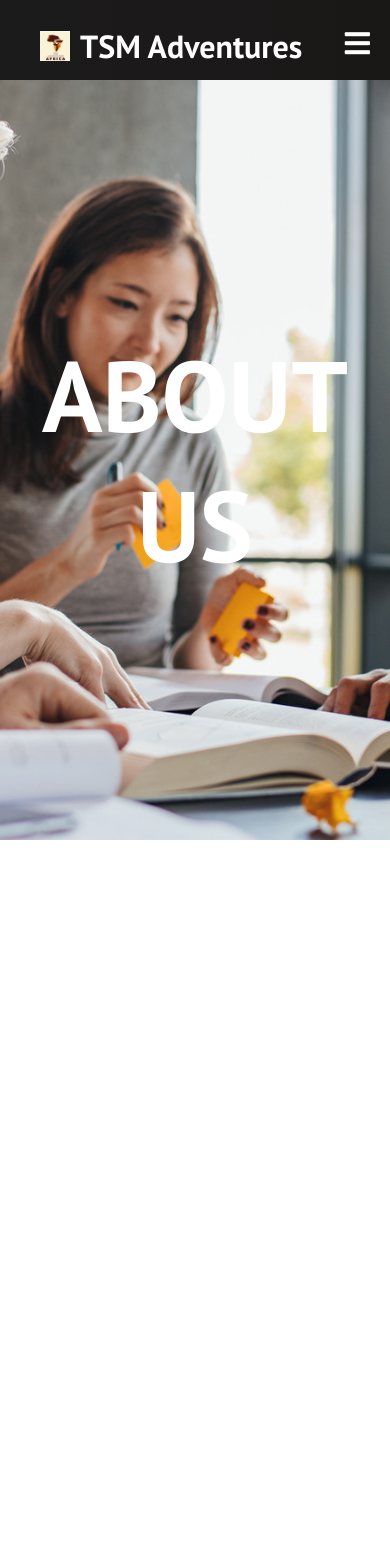
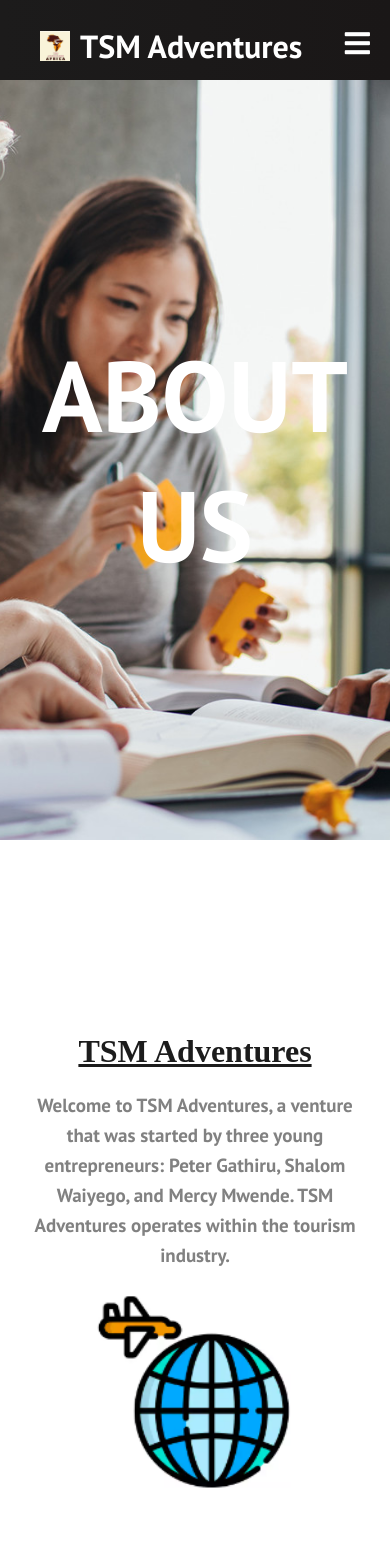
Before and after one commit to mikemwai/tsmadventures, a React (Create React App) app: page /about-us in a window 390 px wide. Shown: the top 1568 px of the page. Before the commit the page ends 844 px from the top, so only its background shows below. Built offline with nearby package versions, Linux system fonts and the light colour scheme.

Commit message:
about us page updated

```diff
--- a/src/App.css
+++ b/src/App.css
@@ -19,6 +19,7 @@
   font-size: 3rem;
 }
 
+/* About Us */
 .about-us {
   background-image: url('../public/images/about-us.jpg');
   background-position: center;
@@ -26,8 +27,53 @@
   background-repeat: no-repeat;
   color: #fff;
   font-size: 100px;
+  flex-direction: column;
+  text-align: center;
 }
 
+.about-us-content {
+  display: flex;
+  justify-content: center;
+  align-items: center;
+  gap: 20px;
+}
+
+.about-us-image {
+  width: 200px;
+  height: 200px;
+}
+
+.about-us-text {
+  width: 50%;
+  color: #818181;
+  font-size: 19px;
+  line-height: 30px;
+  text-align: left;
+  margin-left: 150px;
+}
+
+.about-us-heading1 {
+  font-weight: 700;
+  font-family: "Playfair Display", serif;
+  color: #1c1c1c;
+  margin-bottom: 20px;
+  text-align: center;
+  margin-left: 200px;
+  text-decoration: underline;
+}
+
+.about-us-container {
+  min-height: 100vh;
+  display: flex;
+  flex-direction: column;
+  justify-content: center;
+  align-items: center;
+  padding: 20px;
+  margin: auto;
+  max-width: 1200px;
+}
+
+/* Updates */
 .updates {
   background-image: url('../public/images/updates.jpg');
   background-position: center;
@@ -37,6 +83,7 @@
   font-size: 100px;
 }
 
+/* Contact */
 .contact {
   background-image: url('../public/images/updates.jpg');
   background-position: center;
@@ -46,6 +93,7 @@
   font-size: 100px;
 }
 
+/* Services */
 .services {
   background-image: url('../public/images/img-2.jpg');
   background-position: center;
@@ -55,6 +103,7 @@
   font-size: 100px;
 }
 
+/* Products */
 .products {
   background-image: url('../public/images/img-1.jpg');
   background-position: center;
@@ -64,6 +113,7 @@
   font-size: 100px;
 }
 
+/* Sign Up */
 .sign-up {
   background-image: url('../public/images/img-8.jpg');
   background-position: center;
@@ -72,3 +122,30 @@
   color: #fff;
   font-size: 100px;
 }
+
+/* Mobile view */
+@media (max-width: 768px) {
+  .about-us-content {
+    flex-direction: column;
+  }
+
+  .about-us-text {
+    width: 100%;
+    margin-left: 0;
+    text-align: center;
+  }
+
+  .about-us-heading1 {
+    text-align: center;
+    margin-right: auto;
+    margin-left: auto;
+  }
+
+  .about-us-text {
+    order: 2;
+  }
+
+  .about-us-image {
+    order: 3;
+  }
+}
--- a/src/components/pages/AboutUs.js
+++ b/src/components/pages/AboutUs.js
@@ -1,7 +1,22 @@
 import React from 'react';
 import '../../App.css';
+import Footer from '../Footer';
 
-export default function AboutUs()
-{
-    return <h1 className="about-us">ABOUT US</h1>;
+function AboutUs() {
+  return (
+    <>
+      <h1 className="about-us">ABOUT US</h1>
+      <div className="about-us-container">
+      <h1 className="about-us-heading1">TSM Adventures</h1>
+        <div className="about-us-content">
+        <img src={process.env.PUBLIC_URL + '/images/about-photo.png'} alt="About us" className="about-us-image" />
+        <p className="about-us-text">Welcome to TSM Adventures, a venture that was started by three young entrepreneurs: Peter Gathiru, Shalom Waiyego, and Mercy Mwende.
+        TSM Adventures operates within the tourism industry.</p>
+        </div>
+      </div>
+      <Footer />
+    </>
+  );
 }
+
+export default AboutUs;
--- a/src/components/pages/Updates.js
+++ b/src/components/pages/Updates.js
@@ -1,7 +1,14 @@
 import React from 'react';
 import '../../App.css';
+import Footer from '../Footer';
 
-export default function Updates()
-{
-    return <h1 className="updates">UPDATES</h1>;
+function Updates() {
+  return (
+    <>
+      <h1 className="updates">UPDATES</h1>
+      <Footer />
+    </>
+  );
 }
+
+export default Updates;
```
Also changed, not shown: public/images/about-photo.png (added).
